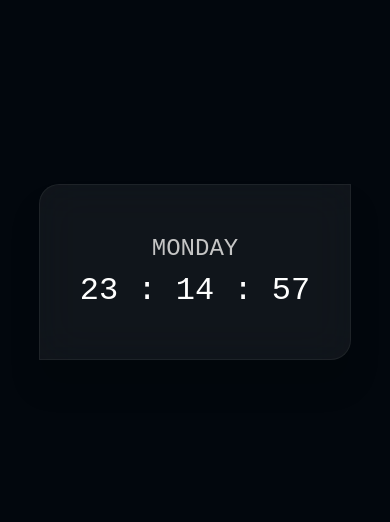
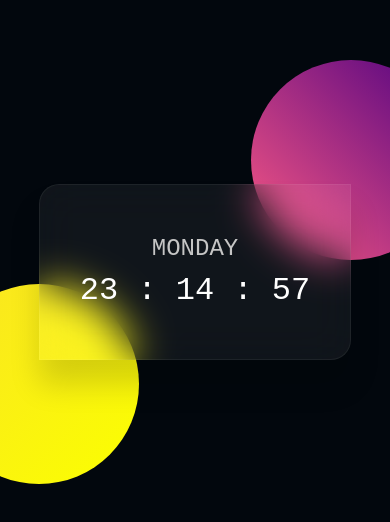
Before and after one commit to jafferytech110/digitalClockglass, a plain HTML site: page index.html in a window 390 px wide. Shown: the part 150-672 px from the top of the page. Drawn offline with Linux system fonts and the light colour scheme.

```diff
--- a/style.css
+++ b/style.css
@@ -83,9 +83,4 @@
   .container {
     width: 80%;
   }
-  .shape1,
-  .shape2 {
-    width: 50px;
-    height: 50px;
-  }
 }
```
